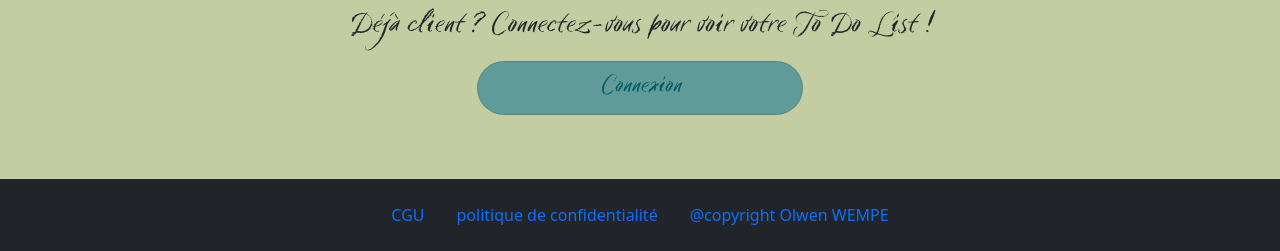
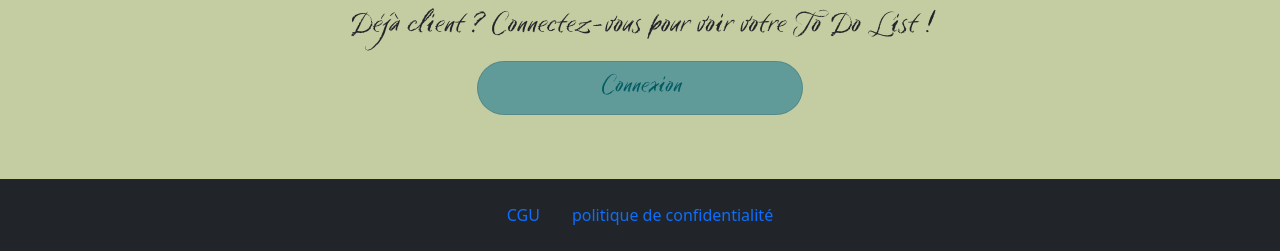
Before and after one commit to OlwenWempe/to-do-list, a PHP site: page / in a window 1280 px wide. Shown: the part 659-910 px from the top of the page. Run offline with PHP 8.4, Linux system fonts and the light colour scheme.

Commit message:
erased my name in footer

```diff
--- a/views/partials/footer.view.php
+++ b/views/partials/footer.view.php
@@ -8,13 +8,12 @@
         <li class="nav-item">
             <a class="nav-link color-light" href="#">politique de confidentialité</a>
         </li>
-        <li class="nav-item">
+        <!-- <li class="nav-item">
             <a class="nav-link color-light" href="https://owempe.eu">@copyright Olwen WEMPE</a>
-        </li>
+        </li> -->
     </ul>
 </footer>
-<script src="https://cdn.jsdelivr.net/npm/bootstrap@5.2.2/dist/js/bootstrap.bundle.min.js"
-    integrity="sha384-OERcA2EqjJCMA+/3y+gxIOqMEjwtxJY7qPCqsdltbNJuaOe923+mo//f6V8Qbsw3" crossorigin="anonymous">
+<script src="https://cdn.jsdelivr.net/npm/bootstrap@5.2.2/dist/js/bootstrap.bundle.min.js" integrity="sha384-OERcA2EqjJCMA+/3y+gxIOqMEjwtxJY7qPCqsdltbNJuaOe923+mo//f6V8Qbsw3" crossorigin="anonymous">
 </script>
 
 </body>
--- a/views/to-do.view.php
+++ b/views/to-do.view.php
@@ -86,9 +86,9 @@ require_once './views/partials/auth_header.view.php';
         <li class="nav-item">
             <a class="nav-link color-light" href="#">politique de confidentialité</a>
         </li>
-        <li class="nav-item">
+        <!-- <li class="nav-item">
             <a class="nav-link color-light" href="https://owempe.eu">@copyright Olwen WEMPE</a>
-        </li>
+        </li> -->
     </ul>
 </footer>
 <script src="https://cdn.jsdelivr.net/npm/bootstrap@5.2.2/dist/js/bootstrap.bundle.min.js"
```
Also changed, not shown: views/authentication.view.php (+4 -6 lines).
